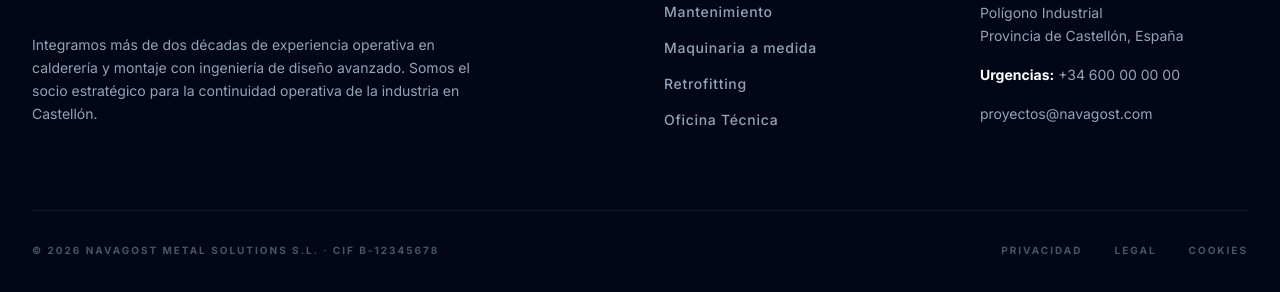
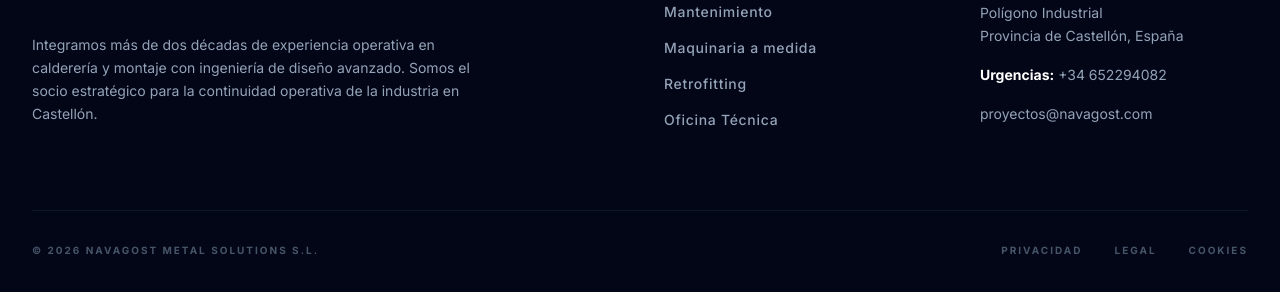
Before and after one commit to damiar12/NAVAGOST, a React (Vite) app: page / in a window 1280 px wide. Shown: the part 5091-5383 px from the top of the page. Built offline with nearby package versions, Linux system fonts and the light colour scheme.

Commit message:
Update footer contact
Updated emergency contact number and removed CIF from footer.

```diff
--- a/components/Footer.tsx
+++ b/components/Footer.tsx
@@ -40,14 +40,14 @@ const Footer: React.FC = () => {
             <h4 className="font-bold uppercase tracking-widest text-xs mb-8 text-orange-500">Sede Central</h4>
             <ul className="space-y-4 text-slate-400 text-sm leading-relaxed">
               <li>Polígono Industrial<br />Provincia de Castellón, España</li>
-              <li><span className="text-white font-bold">Urgencias:</span> +34 600 00 00 00</li>
+              <li><span className="text-white font-bold">Urgencias:</span> +34 652294082</li>
               <li>proyectos@navagost.com</li>
             </ul>
           </div>
         </div>
 
         <div className="mt-20 pt-8 border-t border-slate-900 flex flex-col md:flex-row justify-between items-center text-slate-600 text-[10px] uppercase tracking-[0.2em] font-bold">
-          <p>© {new Date().getFullYear()} Navagost Metal Solutions S.L. · CIF B-12345678</p>
+          <p>© {new Date().getFullYear()} Navagost Metal Solutions S.L.</p>
           <div className="flex space-x-8 mt-4 md:mt-0">
             <a href="#" className="hover:text-orange-500">Privacidad</a>
             <a href="#" className="hover:text-orange-500">Legal</a>
```
